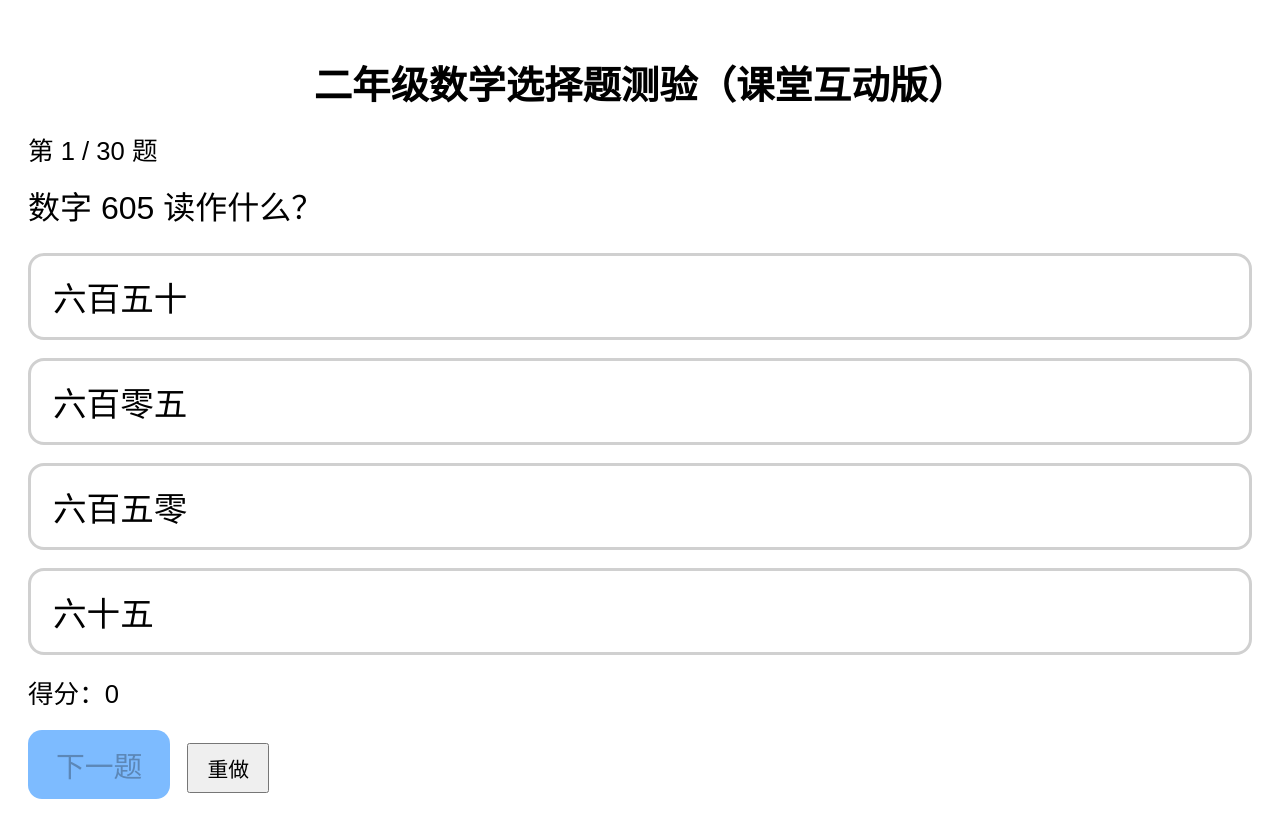
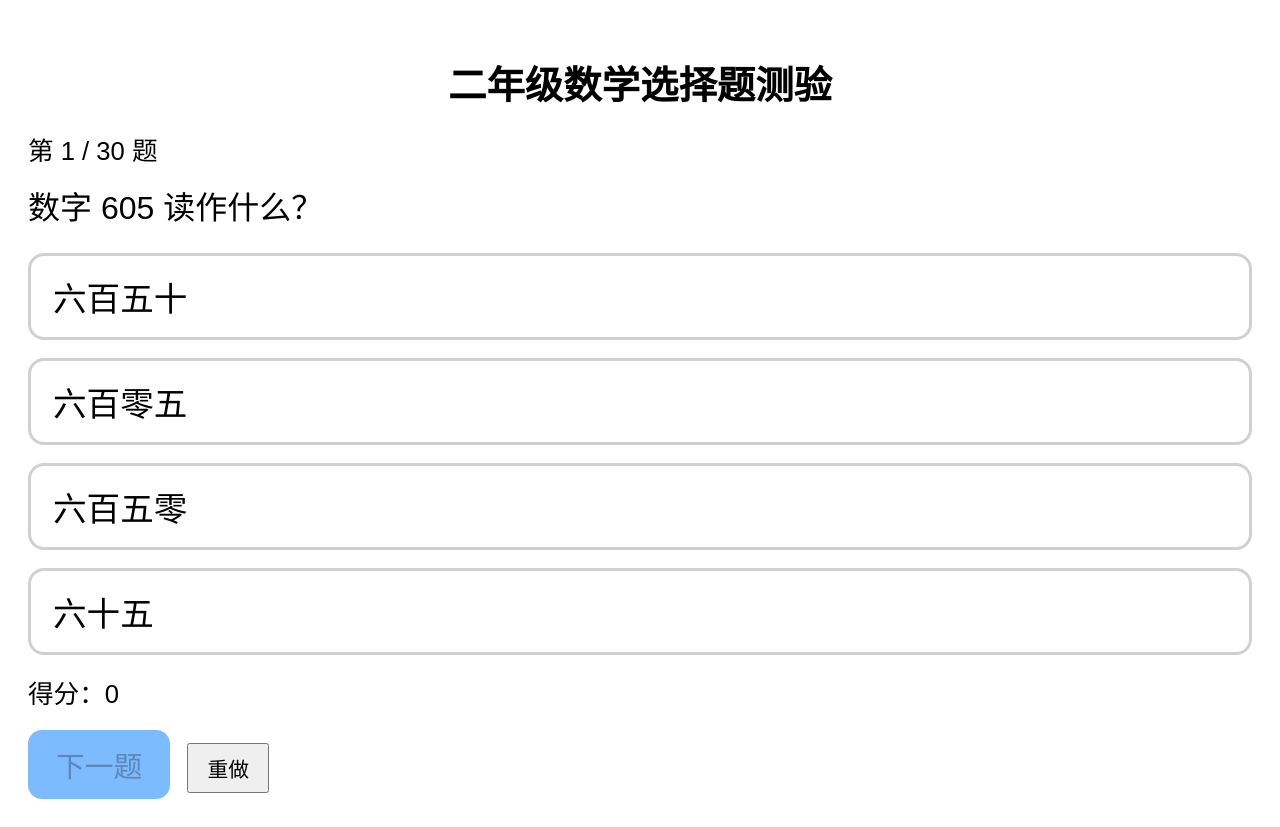
Before and after one commit to g-96343537-coder/gcyr2mat, a plain HTML site: page index.html in a window 1280 px wide. Drawn offline with Linux system fonts and the light colour scheme.

Commit message:
Fix HTML encoding issues in index.html

```diff
--- a/index.html
+++ b/index.html
@@ -3,7 +3,7 @@
 <head>
 <meta charset="utf-8">
 <meta name="viewport" content="width=device-width, initial-scale=1">
-<title>二年级数学选择题测验（课堂互动版）</title>
+<title>二年级数学选择题测验</title>
 <style>
 body {
   font-family: "Comic Neue", sans-serif;
@@ -58,7 +58,7 @@ h1 {
 </style>
 </head>
 <body>
-<h1>二年级数学选择题测验（课堂互动版）</h1>
+<h1>二年级数学选择题测验</h1>
 <div id="q-index">第 <span id="cur">1</span> / <span id="total">0</span> 题</div>
 <div id="question"></div>
 <div id="options"></div>
```
